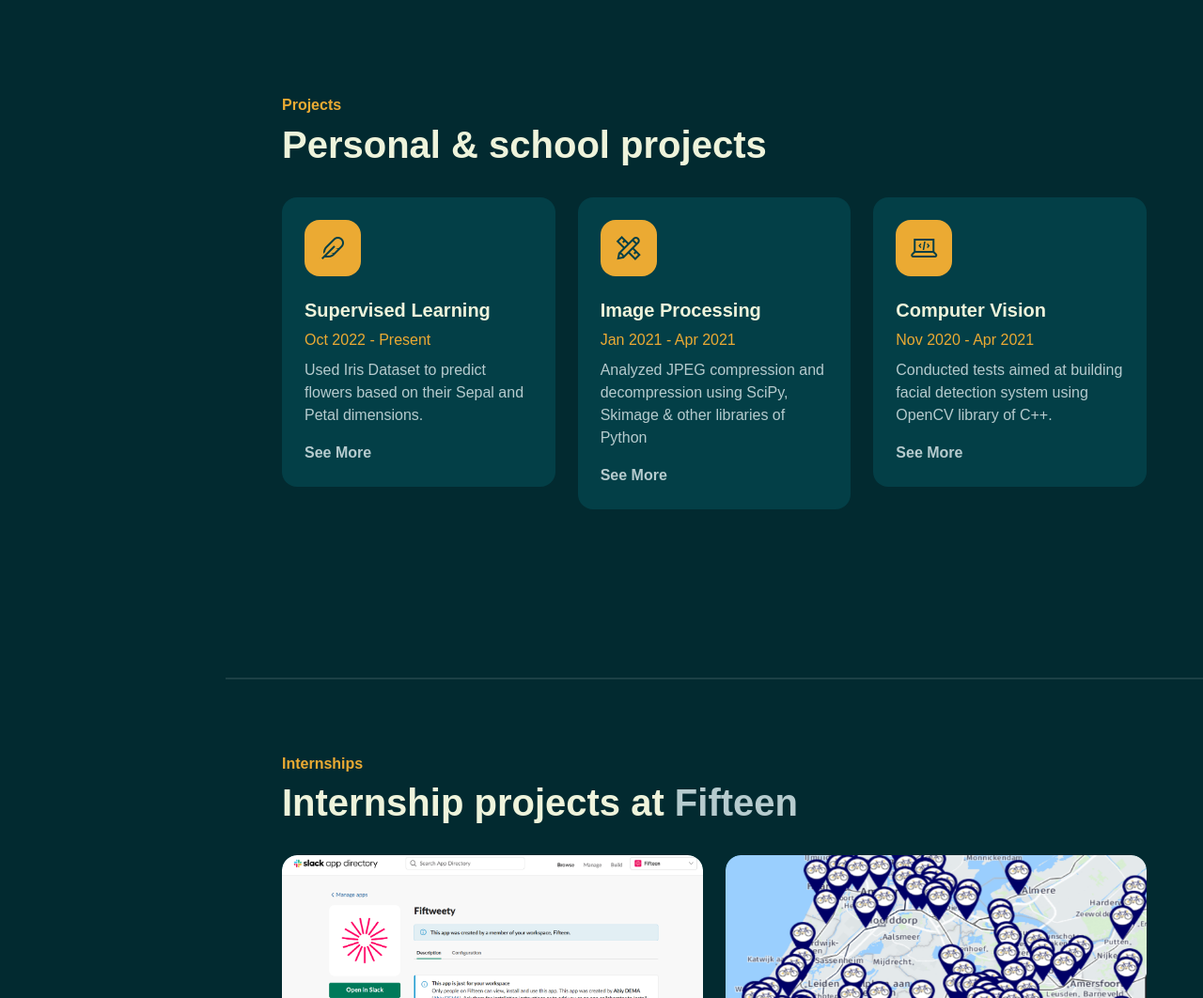
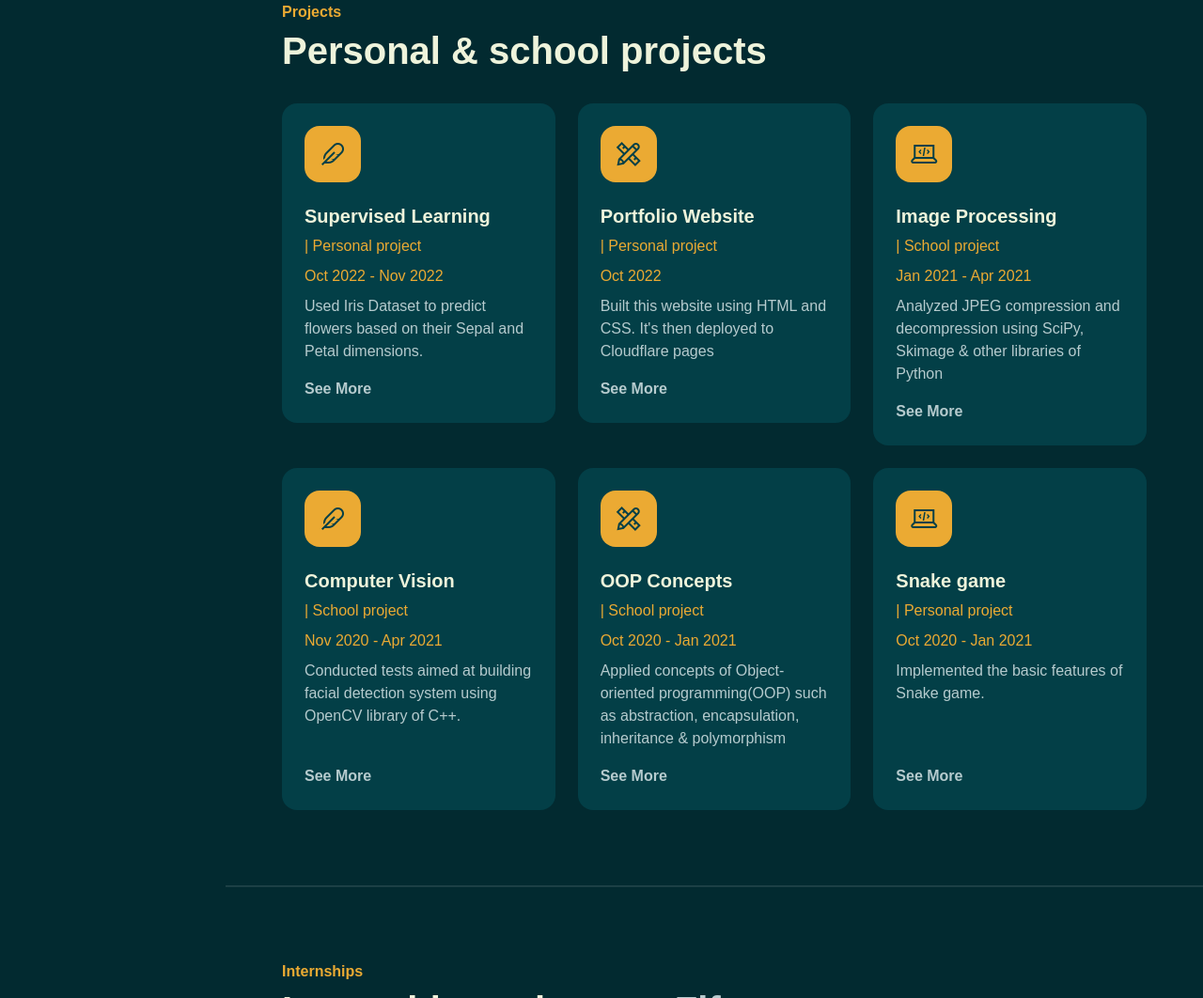
Before and after one commit to Haabiy/Abiy-Dema-Portfolio, a website: page index.html in a window 1280 px wide. Shown: the part 877-1939 px from the top of the page at 94% size. Drawn offline with Linux system fonts and the light colour scheme; a web font is replaced by a local one.

Commit message:
More projects + modified CV

```diff
--- a/index.html
+++ b/index.html
@@ -112,18 +112,33 @@
                                 <i class="las la-feather"></i>
                             </div>
                             <h5 class="mt-4 mb-2">Supervised Learning</h5>
-                            <p class="text-brand mb-2">Oct 2022 - Present</p>
+                            <p class="text-brand mb-2">| Personal project</p>
+                            <p class="text-brand mb-2">Oct 2022 - Nov 2022</p>
                             <p>Used Iris Dataset to predict flowers based on their Sepal and Petal dimensions.</p>
                             <a href="https://github.com/Haabiy/Personal-projects" target="_blank" class="link-custom">See More</a>
+                        </div>
+                    </div>
+
+                    <div class="col-md-4" data-aos="fade-up">
+                        <div class="service p-4 bg-base rounded-4 shadow-effect">
+                            <div class="iconbox rounded-4">
+                                <i class="las la-pencil-ruler"></i>
+                            </div>
+                            <h5 class="mt-4 mb-2">Portfolio Website</h5>
+                            <p class="text-brand mb-2">| Personal project</p>
+                            <p class="text-brand mb-2">Oct 2022</p>
+                            <p>Built this website using HTML and CSS. It's then deployed to Cloudflare pages</p>
+                            <a href="https://github.com/Haabiy/Abiy-Dema-Portfolio" target="_blank" class="link-custom">See More</a>
                         </div>
                     </div>
 
                     <div class="col-md-4" data-aos="fade-up" data-aos-delay="300">
                         <div class="service p-4 bg-base rounded-4 shadow-effect">
                             <div class="iconbox rounded-4">
-                                <i class="las la-pencil-ruler"></i>
+                                <i class="las la-laptop-code"></i>
                             </div>
                             <h5 class="mt-4 mb-2">Image Processing</h5>
+                            <p class="text-brand mb-2">| School project</p>
                             <p class="text-brand mb-2">Jan 2021 - Apr 2021</p>
                             <p>Analyzed JPEG compression and decompression using SciPy, Skimage & other libraries of Python</p>
                             <a href="https://github.com/Haabiy/Centrale-Nantes" target="_blank" class="link-custom">See More</a>
@@ -133,12 +148,38 @@
                     <div class="col-md-4" data-aos="fade-up" data-aos-delay="600">
                         <div class="service p-4 bg-base rounded-4 shadow-effect">
                             <div class="iconbox rounded-4">
+                                <i class="las la-feather"></i>
+                            </div>
+                            <h5 class="mt-4 mb-2">Computer Vision</h5>
+                            <p class="text-brand mb-2">| School project</p>
+                            <p class="text-brand mb-2">Nov 2020 - Apr 2021</p>
+                            <p>Conducted tests aimed at building facial detection system using OpenCV library of C++.</p><br>
+                            <a href="https://github.com/Haabiy/Centrale-Nantes" target="_blank" class="link-custom">See More</a>
+                        </div>
+                    </div>
+                    <div class="col-md-4" data-aos="fade-up" data-aos-delay="600">
+                        <div class="service p-4 bg-base rounded-4 shadow-effect">
+                            <div class="iconbox rounded-4">
+                                <i class="las la-pencil-ruler"></i>
+                            </div>
+                            <h5 class="mt-4 mb-2">OOP Concepts</h5>
+                            <p class="text-brand mb-2">| School project</p>
+                            <p class="text-brand mb-2">Oct 2020 - Jan 2021</p>
+                            <p>Applied concepts of Object-oriented programming(OOP) such as abstraction, encapsulation, inheritance & polymorphism</p>
+                            <a href="https://github.com/Haabiy/Centrale-Nantes" target="_blank" class="link-custom">See More</a>
+                        </div>
+                    </div>
+
+                    <div class="col-md-4" data-aos="fade-up" data-aos-delay="600">
+                        <div class="service p-4 bg-base rounded-4 shadow-effect">
+                            <div class="iconbox rounded-4">
                                 <i class="las la-laptop-code"></i>
                             </div>
-                            <h5 class="mt-4 mb-2">Computer Vision</h5>
-                            <p class="text-brand mb-2">Nov 2020 - Apr 2021</p>
-                            <p>Conducted tests aimed at building facial detection system using OpenCV library of C++.</p>
-                            <a href="https://github.com/Haabiy/Centrale-Nantes" target="_blank" class="link-custom">See More</a>
+                            <h5 class="mt-4 mb-2">Snake game</h5>
+                            <p class="text-brand mb-2">| Personal project</p>
+                            <p class="text-brand mb-2">Oct 2020 - Jan 2021</p>
+                            <p>Implemented the basic features of Snake game.</p><br><br>
+                            <a href="https://github.com/Haabiy/Personal-projects" target="_blank" class="link-custom">See More</a>
                         </div>
                     </div>
 
```
Also changed, not shown: 1 other file.
